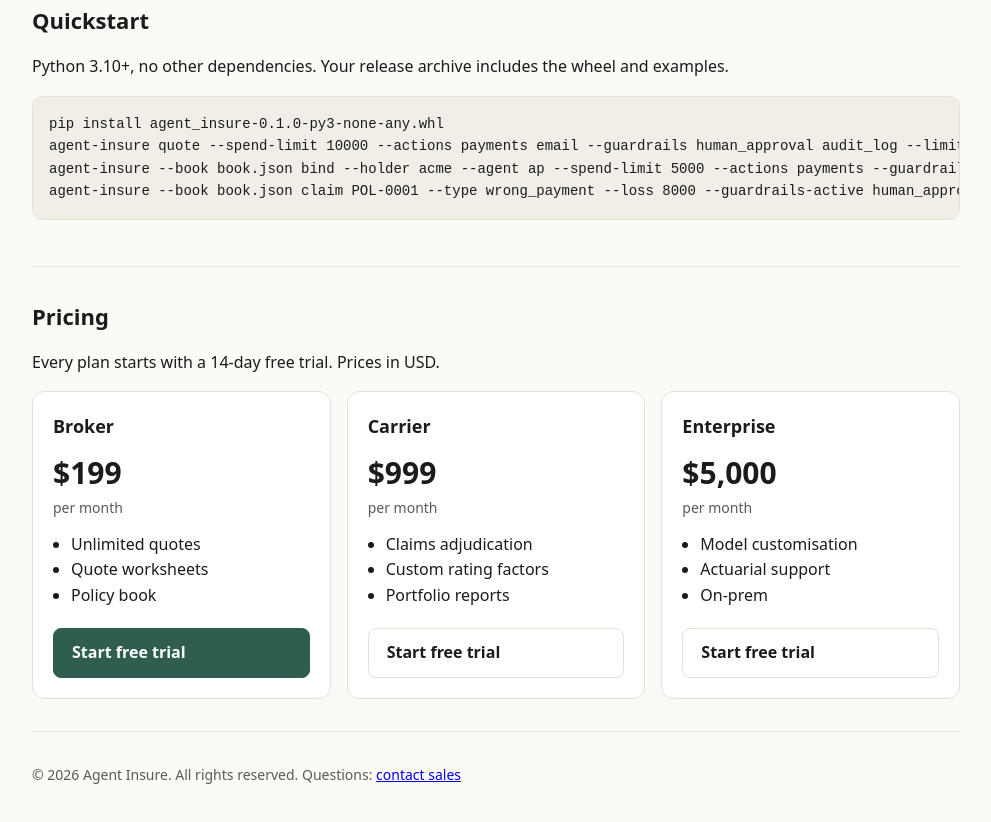
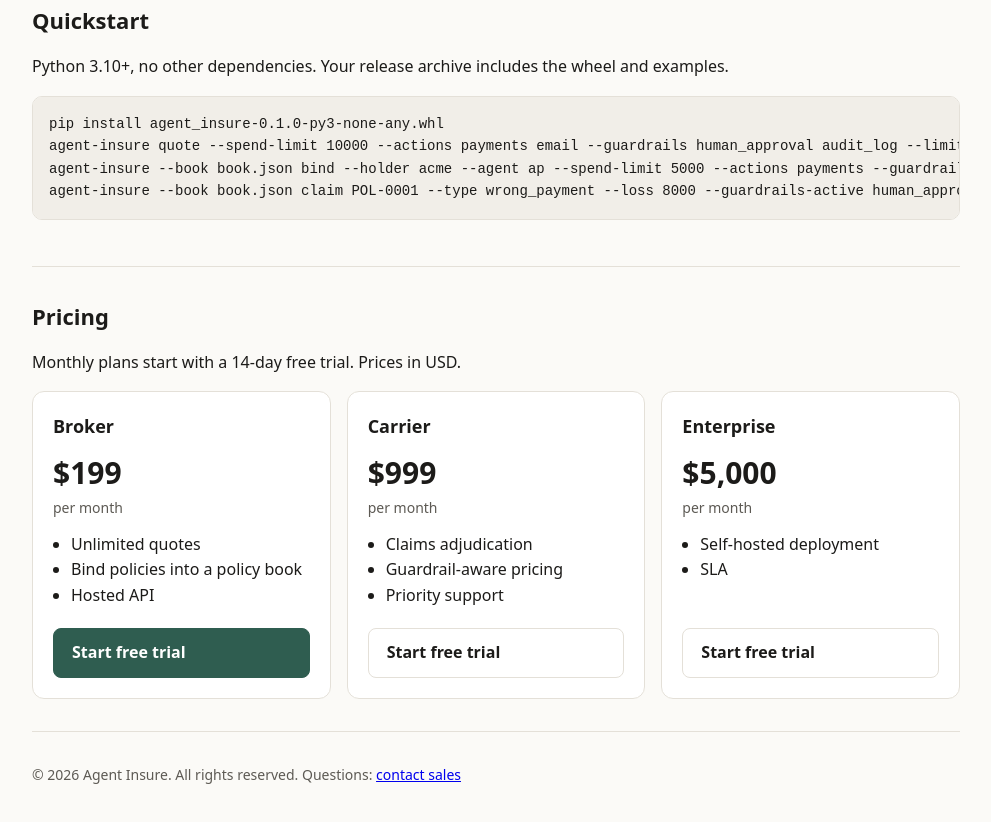
Before and after one commit to eliem08/agent-insure, a plain HTML site: page landing/index.html in a window 1280 px wide. Shown: the part 727-1549 px from the top of the page, without its empty margins (144-1135 px from the left). Drawn offline with Linux system fonts and the light colour scheme.

Commit message:
Pricing copy: list only what the software does; trial applies to monthly plans; plan note

```diff
--- a/landing/index.html
+++ b/landing/index.html
@@ -54,24 +54,24 @@ agent-insure --book book.json claim POL-0001 --type wrong_payment --loss 8000 --
   </section>
   <section>
     <h2>Pricing</h2>
-    <p>Every plan starts with a 14-day free trial. Prices in USD.</p>
+    <p>Monthly plans start with a 14-day free trial. Prices in USD.</p>
     <div class="grid">
       <article class="plan">
         <h3>Broker</h3>
         <p class="price">$199<span>per month</span></p>
-        <ul><li>Unlimited quotes</li><li>Quote worksheets</li><li>Policy book</li></ul>
+        <ul><li>Unlimited quotes</li><li>Bind policies into a policy book</li><li>Hosted API</li></ul>
         <a class="btn primary" href="https://github.com/eliem08/agent-insure/issues/new?title=Agent%20Insure%20Broker&amp;labels=sales">Start free trial</a>
       </article>
       <article class="plan">
         <h3>Carrier</h3>
         <p class="price">$999<span>per month</span></p>
-        <ul><li>Claims adjudication</li><li>Custom rating factors</li><li>Portfolio reports</li></ul>
+        <ul><li>Claims adjudication</li><li>Guardrail-aware pricing</li><li>Priority support</li></ul>
         <a class="btn" href="https://github.com/eliem08/agent-insure/issues/new?title=Agent%20Insure%20Carrier&amp;labels=sales">Start free trial</a>
       </article>
       <article class="plan">
         <h3>Enterprise</h3>
         <p class="price">$5,000<span>per month</span></p>
-        <ul><li>Model customisation</li><li>Actuarial support</li><li>On-prem</li></ul>
+        <ul><li>Self-hosted deployment</li><li>SLA</li></ul>
         <a class="btn" href="https://github.com/eliem08/agent-insure/issues/new?title=Agent%20Insure%20Enterprise&amp;labels=sales">Start free trial</a>
       </article>
     </div>
```
Also changed, not shown: 1 other file.
